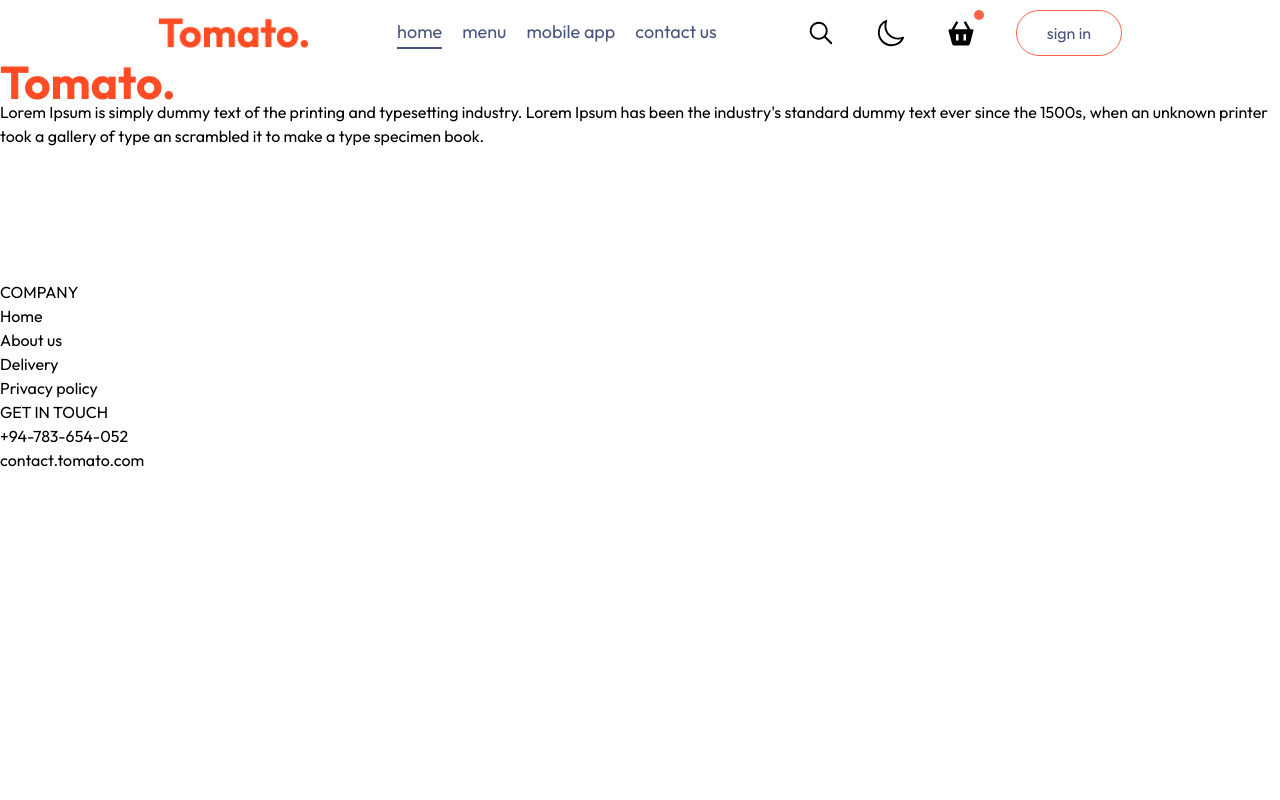
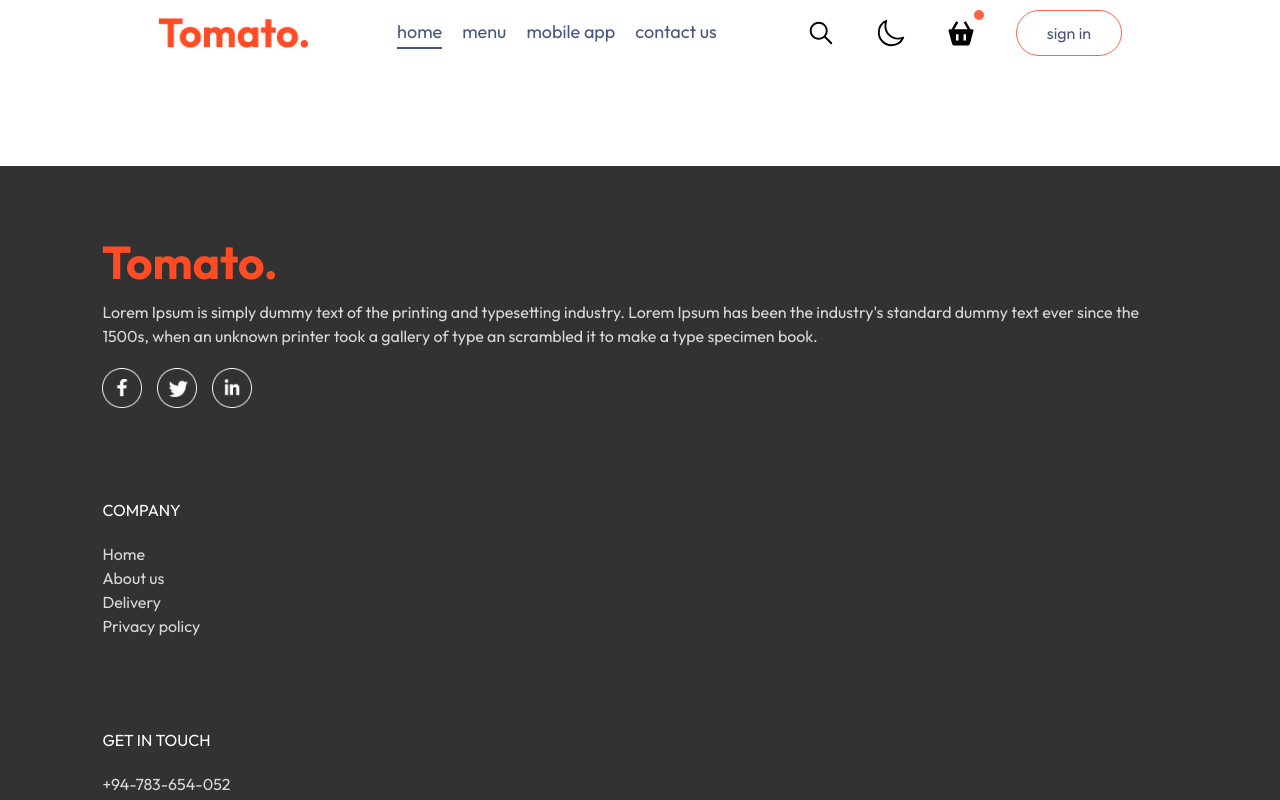
Before and after one commit to PasinduAR/Food-Delivery, a React (Vite) app in the folder frontend/: page /order in a window 1280 px wide. Shown: the top 800 px of the page. Built offline with nearby package versions, Linux system fonts and the light colour scheme.

Commit message:
complete footer component

```diff
--- a/frontend/src/components/Footer/Footer.css
+++ b/frontend/src/components/Footer/Footer.css
@@ -0,0 +1,42 @@
+/* .footer {
+  color: #d9d9d9;
+  background-color: #323232;
+  display: flex;
+  flex-direction: column;
+  align-items: center;
+  gap: 20px;
+  padding: 20px 8vw;
+  padding-top: 80px;
+  margin-top: 100px;
+}
+.footer-content {
+  width: 100%;
+  display: grid;
+  grid-template-columns: 2fr 1fr 1fr;
+  gap: 80px;
+}
+.footer-content-left , .footer-content-right , .footer-content-center {
+  display: flex;
+  flex-direction: column;
+  align-items: start;
+  gap: 20px;
+}
+.footer-content-left li , .footer-content-right li , .footer-content-center li {
+  list-style: none;
+  margin-bottom: 10px;
+  cursor: pointer;
+}
+.footer-content-right h2 , .footer-content-center h2 {
+  color: white;
+} */
+.footer-social-icon img {
+  width: 40px;
+  margin-right: 15px;
+}
+.footer hr {
+  width: 100%;
+  height: 2px;
+  margin: 20px;
+  background-color: grey;
+  border: none;
+}
--- a/frontend/src/components/Footer/Footer.jsx
+++ b/frontend/src/components/Footer/Footer.jsx
@@ -4,34 +4,36 @@ import { assets } from "../../assets/assets";
 
 const Footer = () => {
   return (
-    <div className="footer" id="footer">
-      <div className="footer-content">
-        <div className="footer-content-left">
+    <div className="text-[#d9d9d9] bg-[#323232] flex flex-col items-center gap-[20px] py-[20px] px-[8vw] pt-[80px] mt-[100px]" id="footer">
+      <div className="w-[100%] grid grid-cols-custom gap-[80px]">
+        <div className="flex flex-col items-start gap-[20px]">
           <img src={assets.logo} alt="" />
           <p>Lorem Ipsum is simply dummy text of the printing and typesetting industry. Lorem Ipsum has been the industry's standard dummy text ever since the 1500s, when an unknown printer took a gallery of type an scrambled it to make a type specimen book.</p>
-          <div className="footer-social-icon">
-            <img src={assets.facebook_icon} alt="" />
-            <img src={assets.twitter_icon} alt="" />
-            <img src={assets.linkedin_icon} alt="" />
+          <div className="flex style-none mb-[10px] cursor-pointer">
+            <img className="w-[40px] mr-[15px]" src={assets.facebook_icon} alt="" />
+            <img className="w-[40px] mr-[15px]" src={assets.twitter_icon} alt="" />
+            <img className="w-[40px] mr-[15px]" src={assets.linkedin_icon} alt="" />
           </div>
         </div>
-        <div className="footer-content-center">
-          <h2>COMPANY</h2>
-          <ul>
+        <div className="flex flex-col items-start gap-[20px]">
+          <h2 className="text-white">COMPANY</h2>
+          <ul className="style-none mb-[10px] cursor-pointer ">
             <li>Home</li>
             <li>About us</li>
             <li>Delivery</li>
             <li>Privacy policy</li>
           </ul>
         </div>
-        <div className="footer-content-right">
-          <h2>GET IN TOUCH</h2>
-          <ul>
+        <div className="flex flex-col items-start gap-[20px]">
+          <h2 className="text-white">GET IN TOUCH</h2>
+          <ul className=" style-none mb-[10px] cursor-pointer ">
             <li>+94-783-654-052</li>
-            <li>contact.tomato.com</li>
+            <li>contact@tomato.com</li>
           </ul>
         </div>
       </div>
+      <hr className="w-[100%] h-[2px] m-[20px] bg-[grey] border-none "/>
+      <p className="footer-copyright">Copyright 2024 @ Tomato.com - All Right Reserved.</p>
     </div>
   );
 };
```
